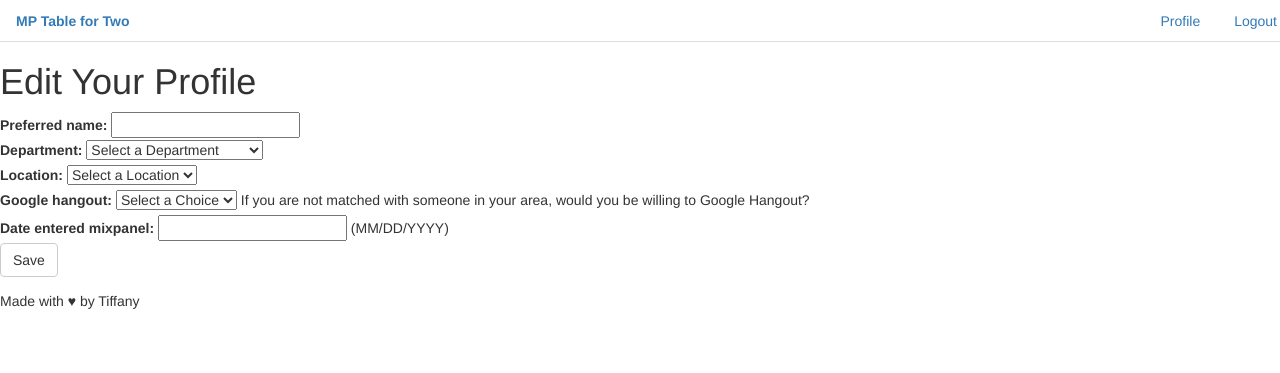
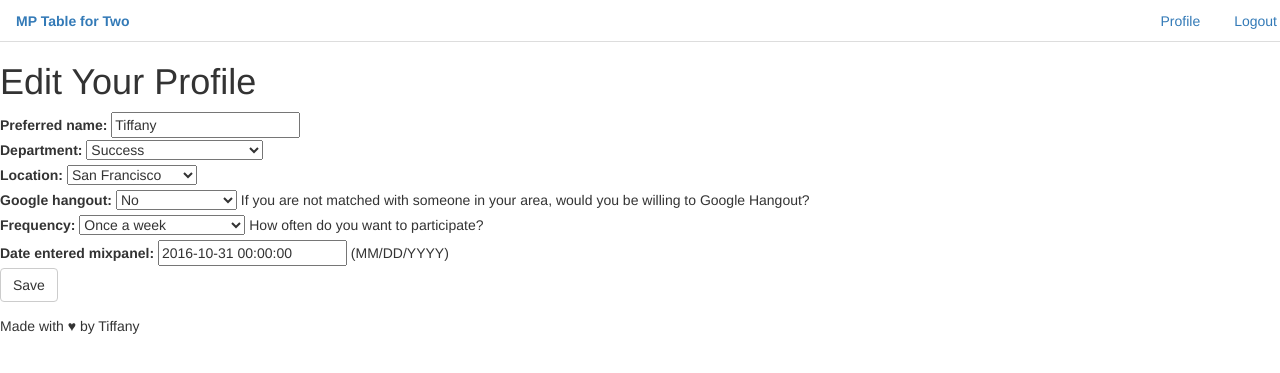
Before and after one commit to tiffanyqi/table-for-two, a Django app: page /edit-profile/ in a window 1280 px wide. Shown: the top 373 px of the page. Run offline with Django 3.2, Linux system fonts and the light colour scheme; a user stored in the database is signed in; data comes from the database, SQL or seed files in the repository; both versions use the stored data as it was after the commit; some libraries are stand-ins or nearby versions.

Commit message:
add frequency and edit ghangout

```diff
--- a/tablefor2/forms.py
+++ b/tablefor2/forms.py
@@ -26,12 +26,20 @@ BOOLEANS = (
     ('No', 'No')
 )
 
+FREQUENCY = (
+    ('-', 'Select a Frequency'),
+    ('Once a week', 'Once a week'),
+    ('Once every other week', 'Once every other week'),
+    ('Once a month', 'Once a month')
+)
+
 
 class ProfileForm(forms.Form):
     preferred_name = forms.CharField(max_length=50)
     department = forms.ChoiceField(choices=DEPARTMENTS)
     location = forms.ChoiceField(choices=LOCATIONS)
     google_hangout = forms.ChoiceField(choices=BOOLEANS, help_text='If you are not matched with someone in your area, would you be willing to Google Hangout?')
+    frequency = forms.ChoiceField(choices=FREQUENCY, help_text='How often do you want to participate?')
     date_entered_mixpanel = forms.DateTimeField(help_text='(MM/DD/YYYY)')
 
     def clean_department(self):
@@ -52,6 +60,12 @@ class ProfileForm(forms.Form):
             raise forms.ValidationError('Please select your Google Hangout preference.')
         return google_hangout
 
+    def clean_frequency(self):
+        frequency = self.cleaned_data.get('frequency')
+        if frequency == '-':
+            raise forms.ValidationError('Please select your frequency to participate.')
+        return frequency
+
     def clean_date_entered_mixpanel(self):
         date_entered_mixpanel = self.cleaned_data.get('date_entered_mixpanel')
         if date_entered_mixpanel > timezone.now():
--- a/tablefor2/models.py
+++ b/tablefor2/models.py
@@ -22,7 +22,8 @@ class Profile(AbstractBaseUser):
     preferred_name = models.CharField(null=True, max_length=50)
     department = models.CharField(null=True, max_length=50)
     location = models.CharField(null=True, max_length=50)
-    google_hangout = models.BooleanField(default=False)
+    google_hangout = models.CharField(null=True, max_length=50)
+    frequency = models.CharField(null=True, max_length=50)
     date_entered_mixpanel = models.DateTimeField(default=timezone.now)
 
     objects = UserManager()
--- a/tablefor2/templates/tablefor2/profile.html
+++ b/tablefor2/templates/tablefor2/profile.html
@@ -18,6 +18,7 @@
             <li>Department: {{ profile.department }}</li>
             <li>Want to Google Hangout?: {{ profile.google_hangout }}</li>
             <li>Location: {{ profile.location }}</li>
+            <li>Frequency: {{ profile.frequency }} </li>
             <li>Date Entered Mixpanel: {{ profile.date_entered_mixpanel }}</li>
         </ul>
 
--- a/tablefor2/views.py
+++ b/tablefor2/views.py
@@ -35,8 +35,21 @@ def profile(request):
 
 @login_required
 def edit_profile(request):
-    form = ProfileForm(request.POST or None, request.FILES or None)
     profile = Profile.objects.get(email=request.user.email)
+
+    if not profile.extra_saved_information:
+        form = ProfileForm(request.POST or None, request.FILES or None)
+    else:
+        data = {
+            'preferred_name': profile.preferred_name,
+            'department': profile.department,
+            'location': profile.location,
+            'google_hangout': profile.google_hangout,
+            'frequency': profile.frequency,
+            'date_entered_mixpanel': profile.date_entered_mixpanel
+        }
+        form = ProfileForm(initial=data)
+
     return render(request, 'tablefor2/edit-profile.html', {'form': form, 'profile': profile})
 
 
@@ -52,6 +65,7 @@ def save_profile(request):
             profile.department = form.cleaned_data.get('department')
             profile.google_hangout = form.cleaned_data.get('google_hangout')
             profile.location = form.cleaned_data.get('location')
+            profile.frequency = form.cleaned_data.get('frequency')
             profile.date_entered_mixpanel = form.cleaned_data.get('date_entered_mixpanel')
             profile.extra_saved_information = True
             profile.save()
```
Also changed, not shown: README.md, db.sqlite3, tablefor2/migrations/0012_profile_frequency.py (added), tablefor2/migrations/0013_auto_20170505_0542.py (added).
